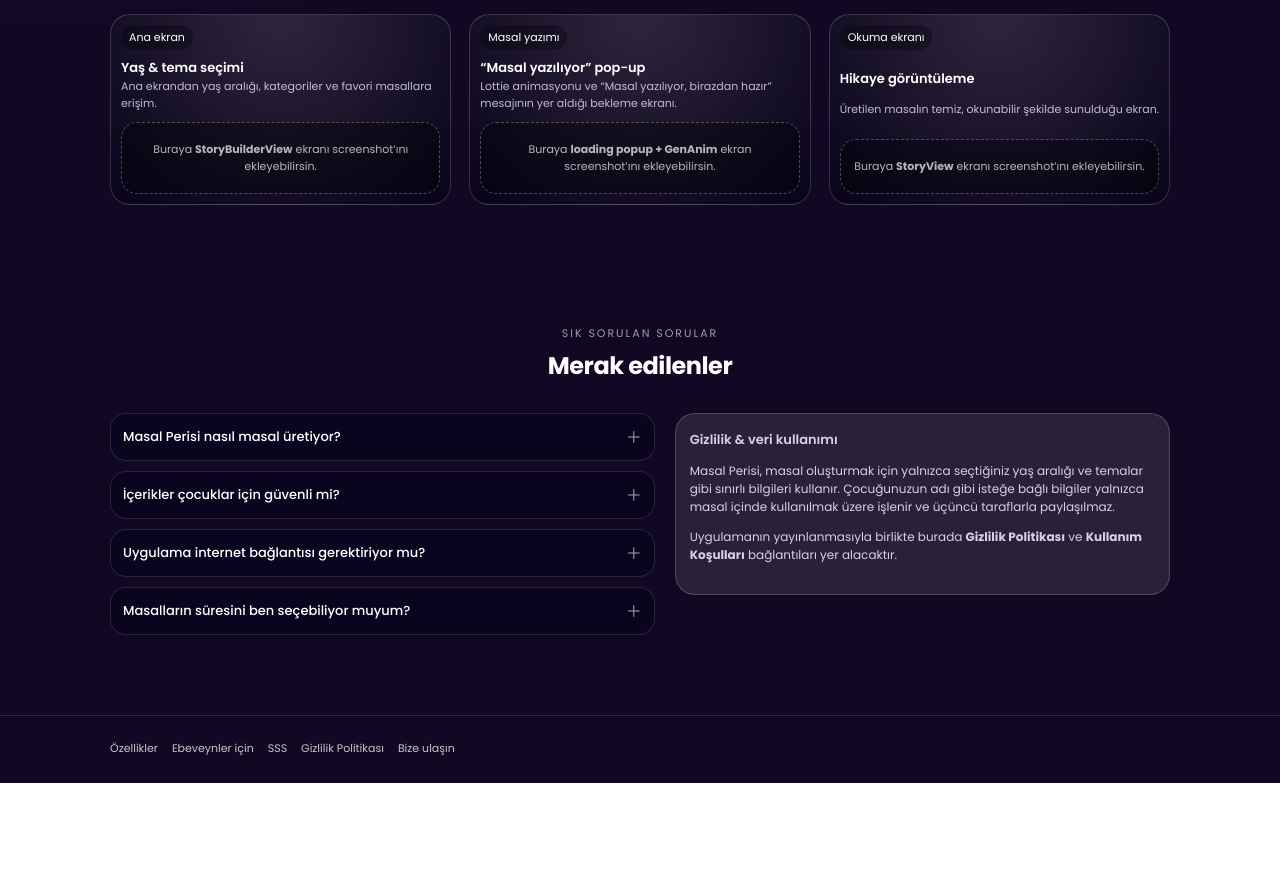
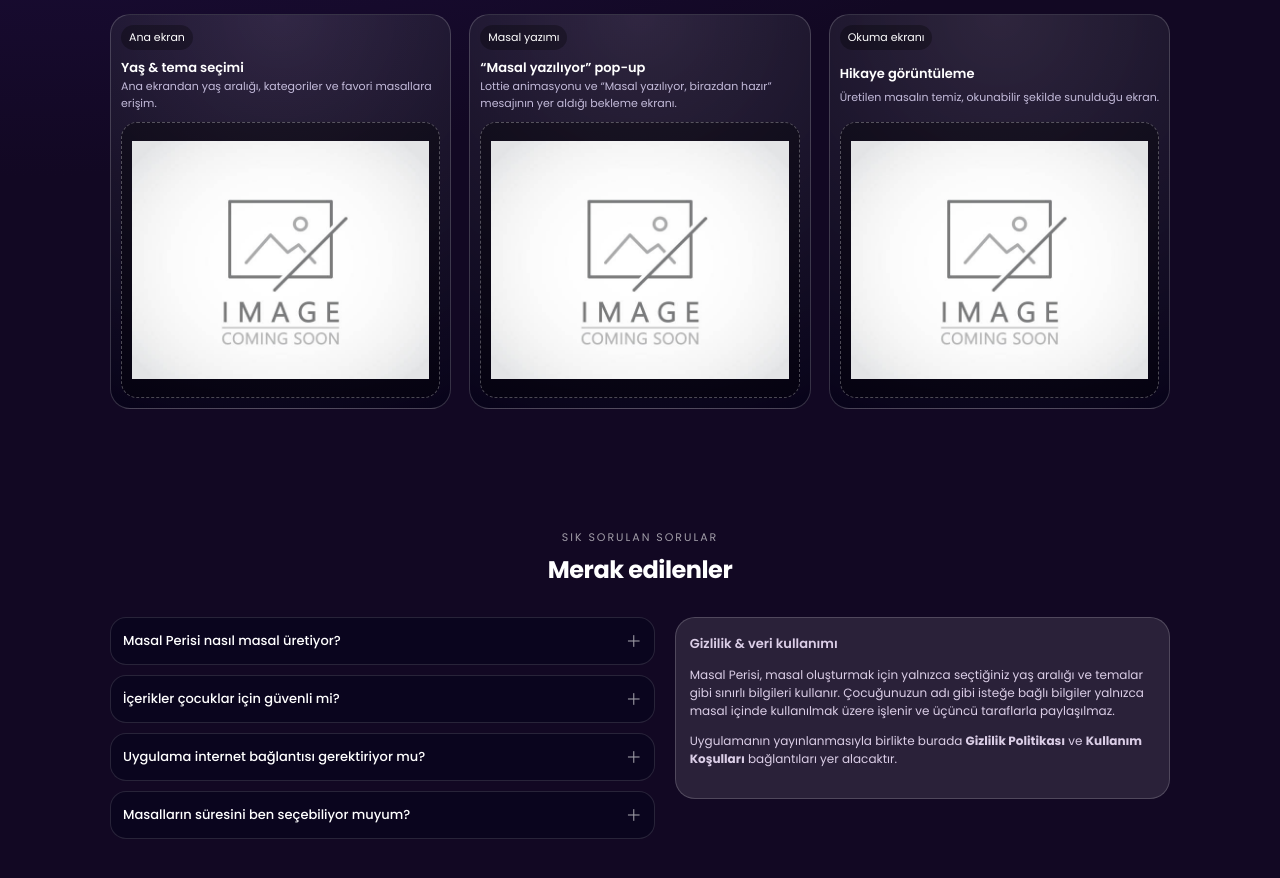
Before and after one commit to subzerone/MasalPerisiWeb, a plain HTML site: page index.html in a window 1280 px wide. Shown: the part 2280-3158 px from the top of the page. Before the commit the page ends 3063 px from the top, so only its background shows below. Drawn offline with Linux system fonts and the light colour scheme.

Commit message:
Update index.html and add coming soon image

```diff
--- a/index.html
+++ b/index.html
@@ -1168,8 +1168,11 @@
                   erişim.
                 </div>
                 <div class="screen-placeholder">
-                  Buraya <strong>StoryBuilderView</strong> ekranı
-                  screenshot’ını ekleyebilirsin.
+                  <!-- Buraya <strong>StoryBuilderView</strong> ekranı
+                  screenshot’ını ekleyebilirsin. -->
+                  <picture>
+                    <source media"(min-width= 800px)" srcset"imageComingSoon.jpg">    <img src="imageComingSoon.jpg" alt"Coming Soon">
+                  </picture>
                 </div>
               </div>
 
@@ -1181,8 +1184,11 @@
                   mesajının yer aldığı bekleme ekranı.
                 </div>
                 <div class="screen-placeholder">
-                  Buraya <strong>loading popup + GenAnim</strong> ekran
-                  screenshot’ını ekleyebilirsin.
+                  <!-- Buraya <strong>loading popup + GenAnim</strong> ekran
+                  screenshot’ını ekleyebilirsin. -->
+                  <picture>
+                    <source media"(min-width= 800px)" srcset"imageComingSoon.jpg">    <img src="imageComingSoon.jpg" alt"Coming Soon">
+                  </picture>
                 </div>
               </div>
 
@@ -1194,8 +1200,11 @@
                   ekran.
                 </div>
                 <div class="screen-placeholder">
-                  Buraya <strong>StoryView</strong> ekranı screenshot’ını
-                  ekleyebilirsin.
+                  <!-- Buraya <strong>loading popup + GenAnim</strong> ekran
+                  screenshot’ını ekleyebilirsin. -->
+                  <picture>
+                    <source media"(min-width= 800px)" srcset"imageComingSoon.jpg">    <img src="imageComingSoon.jpg" alt"Coming Soon">
+                  </picture>
                 </div>
               </div>
             </div>
```
Also changed, not shown: imageComingSoon.jpg (added).
